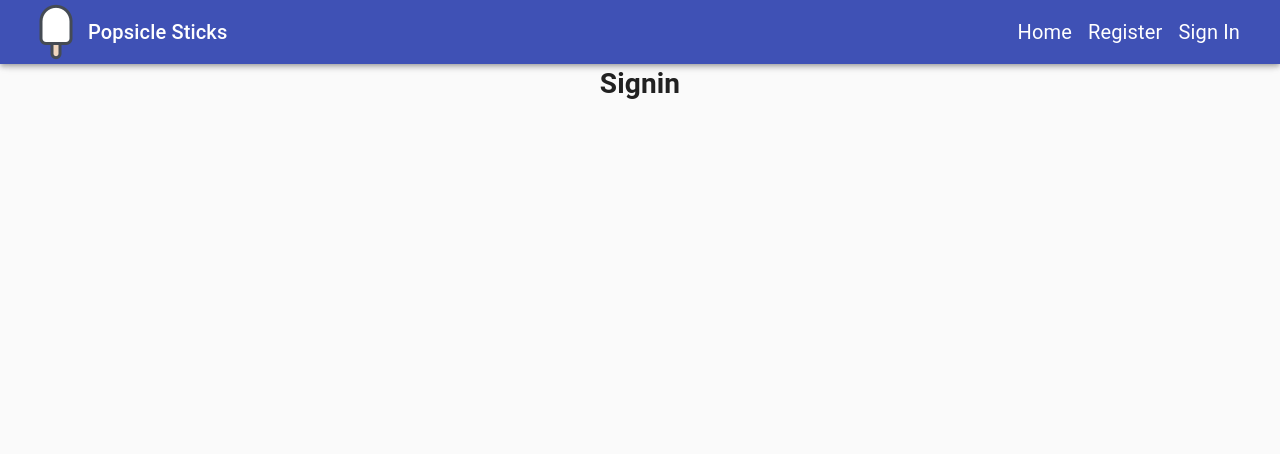
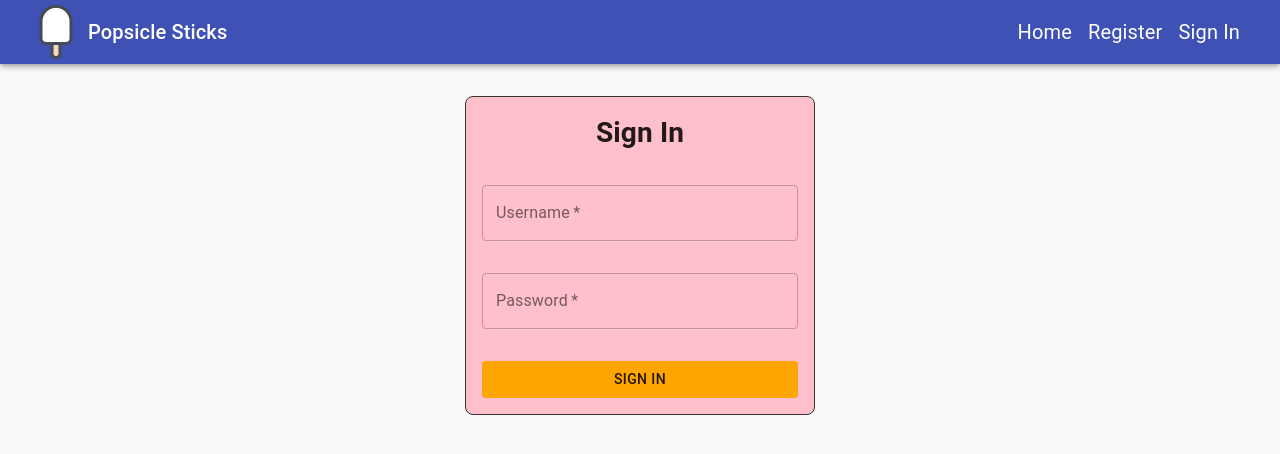
Before and after one commit to JanitaM/popsiclesticks, a React (Create React App) app in the folder client/: page /signin in a window 1280 px wide. Shown: the top 454 px of the page. Built offline with nearby package versions, Linux system fonts and the light colour scheme; the HTML template or start-up script is replaced by a standard one.

Commit message:
created signin ui

```diff
--- a/client/src/actions/types.js
+++ b/client/src/actions/types.js
@@ -1 +1,2 @@
 export const ADD_USER = 'ADD_USER';
+export const CURRENT_USER = 'CURRENT_USER';
--- a/client/src/actions/userActions.js
+++ b/client/src/actions/userActions.js
@@ -1,6 +1,11 @@
-import { ADD_USER } from './types';
+import { ADD_USER, CURRENT_USER } from './types';
 
 // POST user to server
 export const addUser = (user) => async (dispatch) => {
   console.log('userAction', user);
 };
+
+// Sign In to server
+export const signIn = (currentUser) => async (dispatch) => {
+  console.log('signIn', currentUser);
+};
--- a/client/src/components/pages/SignIn.js
+++ b/client/src/components/pages/SignIn.js
@@ -1,23 +1,90 @@
-import React from 'react';
+import React, { useState } from 'react';
 import PropTypes from 'prop-types';
-import { makeStyles } from '@material-ui/core/styles';
+import { Button, makeStyles, TextField } from '@material-ui/core';
+import { connect } from 'react-redux';
+import { signIn } from '../../actions/userActions';
 
-const SignIn = (props) => {
+const SignIn = ({ signIn }) => {
+  const [currentUser, setCurrentUser] = useState({
+    username: '',
+    password: ''
+  });
+
+  const { username, password } = currentUser;
+
+  const onChange = (e) => {
+    setCurrentUser({ ...currentUser, [e.target.name]: e.target.value });
+  };
+
+  const onSubmit = () => {
+    console.log(currentUser);
+    signIn(currentUser);
+  };
+
   const classes = useStyles();
 
   return (
     <div className={classes.container}>
-      <h1>Signin</h1>
+      <div>
+        <h1 className={classes.m1}>Sign In</h1>
+        <form
+          onSubmit={onSubmit}
+          className={classes.formContainer}
+          autoComplete='off'
+        >
+          <TextField
+            required
+            variant='outlined'
+            label='Username'
+            type='text'
+            name='username'
+            value={username}
+            onChange={onChange}
+            className={classes.m1}
+          />
+          <TextField
+            required
+            variant='outlined'
+            label='Password'
+            type='password'
+            name='password'
+            value={password}
+            onChange={onChange}
+            className={classes.m1}
+          />
+          <Button className={classes.registerBtn} onClick={onSubmit}>
+            Sign In
+          </Button>
+        </form>
+      </div>
     </div>
   );
 };
 
-// SignIn.propTypes = {};
+SignIn.propTypes = {
+  signIn: PropTypes.func.isRequired
+};
 
 const useStyles = makeStyles({
   container: {
-    textAlign: 'center'
+    textAlign: 'center',
+    backgroundColor: 'pink',
+    border: '1px solid #333',
+    borderRadius: '.5rem',
+    maxWidth: '350px',
+    margin: '2rem auto'
+  },
+  formContainer: {
+    display: 'flex',
+    flexDirection: 'column'
+  },
+  m1: {
+    margin: '1rem'
+  },
+  registerBtn: {
+    backgroundColor: 'orange',
+    margin: '1rem'
   }
 });
 
-export default SignIn;
+export default connect(null, { signIn })(SignIn); //null??
--- a/client/src/reducers/UserReducer.js
+++ b/client/src/reducers/UserReducer.js
@@ -1,7 +1,8 @@
-import { ADD_USER } from '../actions/types';
+import { ADD_USER, CURRENT_USER } from '../actions/types';
 
 const initialState = {
-  user: null
+  user: null,
+  currentUser: null
 };
 
 export default (state = initialState, action) => {
@@ -11,6 +12,11 @@ export default (state = initialState, action) => {
         ...state,
         user: action.payload
       };
+    case CURRENT_USER:
+      return {
+        ...state,
+        user: action.payload
+      };
     default:
       return state;
   }
```
